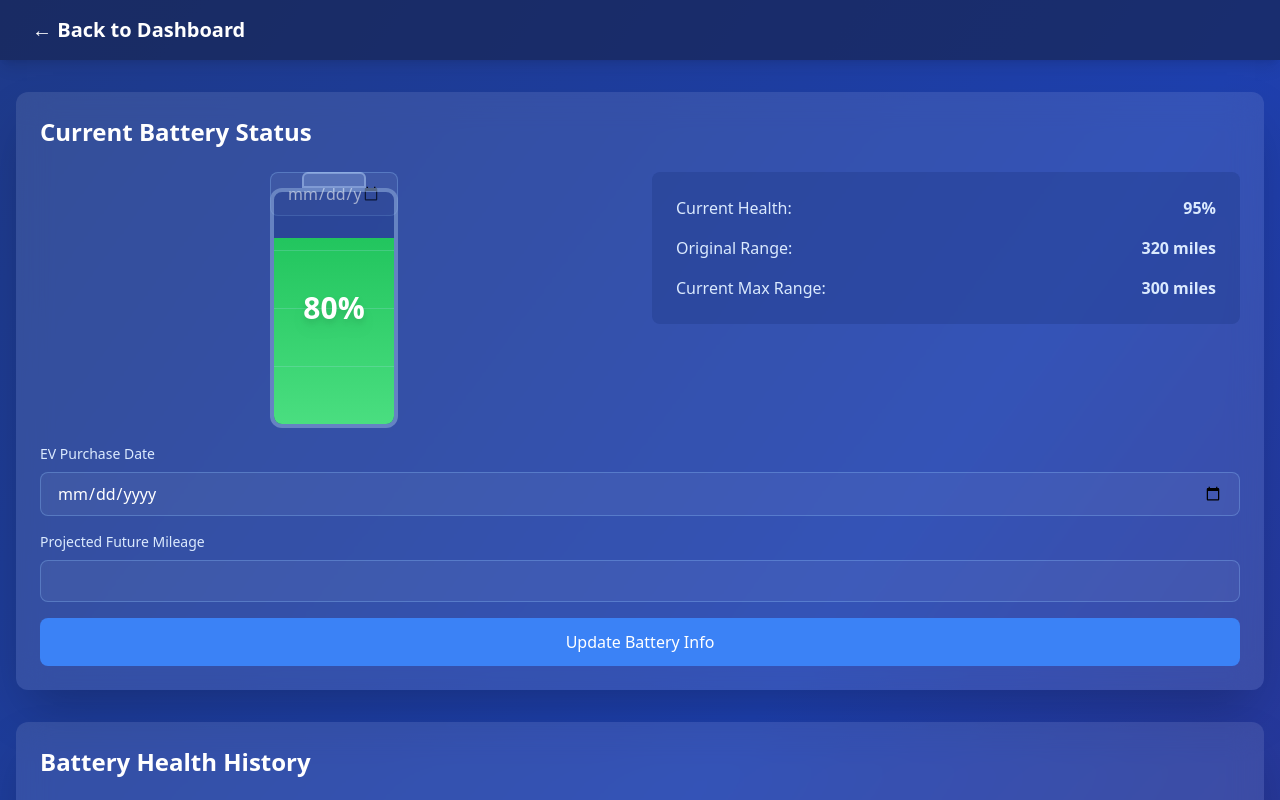
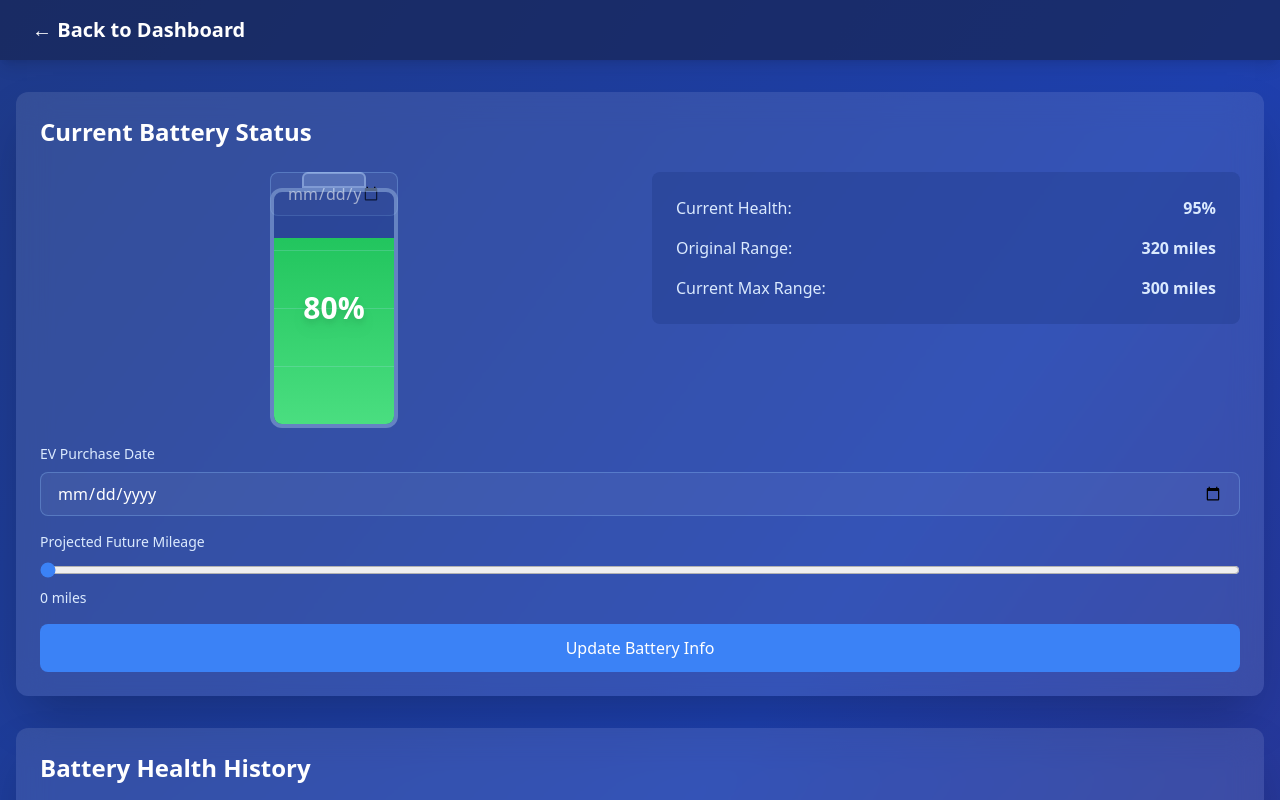
Before and after one commit to Calm-Solo/AutomotiveMaintenancePRO, a Next.js app in the folder automotive-maintenance-pro/: page /ev-companion in a window 1280 px wide. Shown: the top 800 px of the page. Built offline with nearby package versions, Linux system fonts and the light colour scheme.

Commit message:
feat: add validation for purchase date and projected mileage; implement degradation calculation based on projected mileage

```diff
--- a/automotive-maintenance-pro/src/app/ev-companion/page.tsx
+++ b/automotive-maintenance-pro/src/app/ev-companion/page.tsx
@@ -45,6 +45,8 @@ export default function EVCompanion() {
 
   const [purchaseDate, setPurchaseDate] = useState('');
   const [projectedMileage, setProjectedMileage] = useState(0);
+  const [purchaseDateError, setPurchaseDateError] = useState('');
+  const [projectedMileageError, setProjectedMileageError] = useState('');
 
   const calculateInitialBatteryHealth = (purchaseDate: string) => {
     if (!purchaseDate) return 100;
@@ -55,6 +57,15 @@ export default function EVCompanion() {
 
     // Simple linear degradation model (2% per year)
     const degradation = Math.max(0, 100 - (yearsOwned * 2));
+    return degradation;
+  };
+
+  const calculateProjectedBatteryHealth = (
+    initialHealth: number,
+    projectedMileage: number
+  ) => {
+    // Simple degradation model (1% degradation per 10,000 miles)
+    const degradation = Math.max(0, initialHealth - (projectedMileage / 10000));
     return degradation;
   };
 
@@ -77,6 +88,26 @@ export default function EVCompanion() {
       { monthsFromNow: 24, predictedHealth: 82, confidence: 85 },
     ]
   );
+
+  const validateInputs = () => {
+    let isValid = true;
+
+    if (!purchaseDate) {
+      setPurchaseDateError('Please enter the EV purchase date');
+      isValid = false;
+    } else {
+      setPurchaseDateError('');
+    }
+
+    if (projectedMileage < 0) {
+      setProjectedMileageError('Projected mileage must be non-negative');
+      isValid = false;
+    } else {
+      setProjectedMileageError('');
+    }
+
+    return isValid;
+  };
 
   return (
     <div className="min-h-screen bg-gradient-to-br from-blue-900 via-blue-800 to-indigo-900">
@@ -128,22 +159,70 @@ export default function EVCompanion() {
                 type="date"
                 id="purchaseDate"
                 name="purchaseDate"
+                value={purchaseDate}
+                onChange={(e) => {
+                  const newPurchaseDate = e.target.value;
+                  setPurchaseDate(newPurchaseDate);
+                  const initialHealth = calculateInitialBatteryHealth(newPurchaseDate);
+                  const projectedHealth = calculateProjectedBatteryHealth(
+                    initialHealth,
+                    projectedMileage
+                  );
+                  setBatteryData({
+                    ...batteryData,
+                    degradation: projectedHealth,
+                  });
+                  setPurchaseDateError('');
+                }}
                 className="w-full px-4 py-2 rounded-lg bg-white/5 border border-blue-300/30 text-white placeholder-blue-200/70 focus:outline-none focus:ring-2 focus:ring-blue-400"
               />
+              {purchaseDateError && (
+                <p className="text-red-500 text-sm mt-1">{purchaseDateError}</p>
+              )}
             </div>
             <div>
               <label htmlFor="projectedMileage" className="block text-blue-100 text-sm font-medium mb-2">
                 Projected Future Mileage
               </label>
               <input
-                type="number"
+                type="range"
                 id="projectedMileage"
                 name="projectedMileage"
-                className="w-full px-4 py-2 rounded-lg bg-white/5 border border-blue-300/30 text-white placeholder-blue-200/70 focus:outline-none focus:ring-2 focus:ring-blue-400"
+                min={0}
+                max={100000}
+                step={1000}
+                value={projectedMileage}
+                onChange={(e) => {
+                  const newProjectedMileage = Number(e.target.value);
+                  setProjectedMileage(newProjectedMileage);
+                  const initialHealth = calculateInitialBatteryHealth(purchaseDate);
+                  const projectedHealth = calculateProjectedBatteryHealth(
+                    initialHealth,
+                    newProjectedMileage
+                  );
+                  setBatteryData({
+                    ...batteryData,
+                    degradation: projectedHealth,
+                  });
+                  setProjectedMileageError('');
+                }}
+                className="w-full accent-blue-500"
               />
+              <p className="text-blue-100 text-sm mt-1">
+                {projectedMileage} miles
+              </p>
+              {projectedMileageError && (
+                <p className="text-red-500 text-sm mt-1">{projectedMileageError}</p>
+              )}
             </div>
             <button
               className="w-full py-3 px-6 rounded-lg bg-blue-500 hover:bg-blue-600 text-white font-medium transition-colors"
+              onClick={(e) => {
+                e.preventDefault();
+                if (validateInputs()) {
+                  // Update battery info logic
+                }
+              }}
             >
               Update Battery Info
             </button>
```
